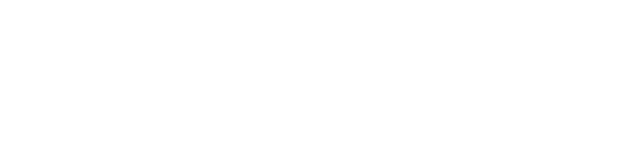
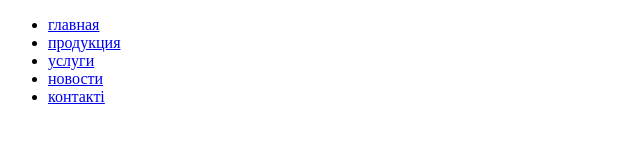
Before and after one commit to salanemae/salanemae.github.io, a plain HTML site: page index.html in a window 1280 px wide. Shown: the whole page, without its empty margins (0-640 px from the left). Drawn offline with Linux system fonts and the light colour scheme.

Commit message:
html li form

```diff
--- a/index.html
+++ b/index.html
@@ -5,6 +5,14 @@
 	<title>Document</title>
 </head>
 <body>
-
+	<div>
+		<ul>
+			<li><a href="#">главная</a></li>
+			<li><a href="#">продукция</a></li>
+			<li><a href="#">услуги</a></li>
+			<li><a href="#">новости</a></li>
+			<li><a href="#">контакті</a></li>
+		</ul>
+	</div>
 </body>
 </html>
```
